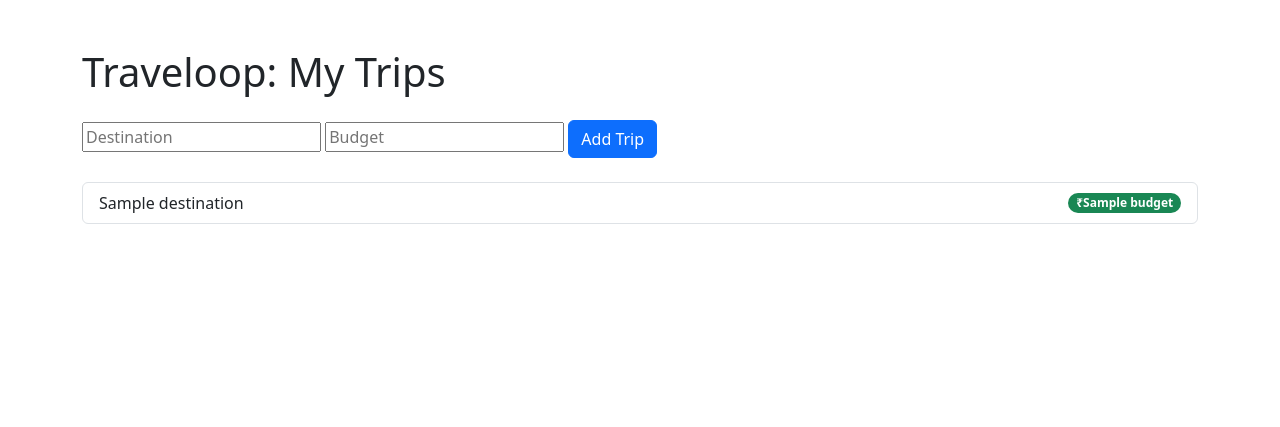
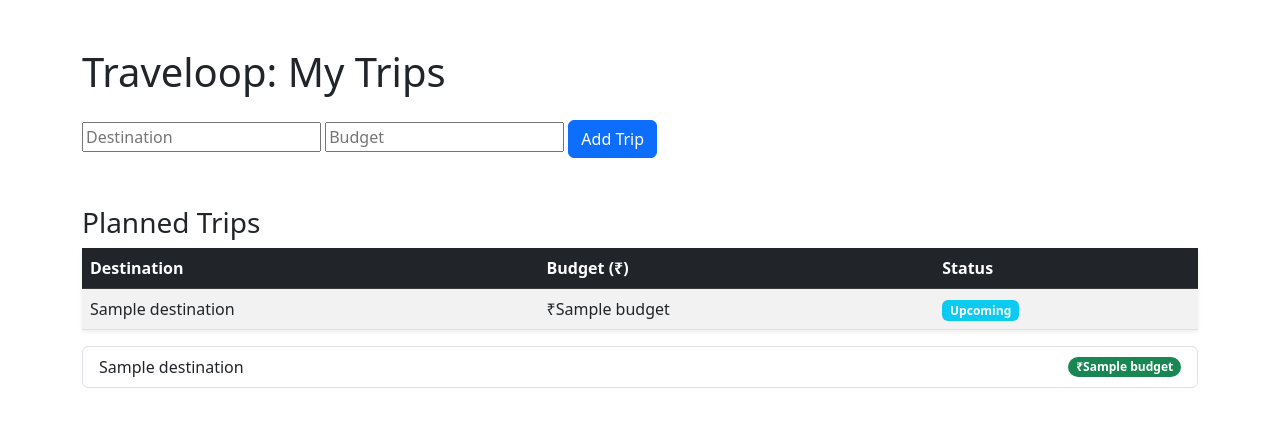
Before and after one commit to ankitmaurya9316938151-gif/Traveloop, a Flask app: template templates/index.html in a window 1280 px wide. Shown: the top 427 px of the page. Run offline with Flask 3, Linux system fonts and the light colour scheme; the template is opened without the code that fills it: most values are stand-ins (such as "Sample title", 1, 10 or a date in 2020).

Commit message:
Trip display table initialized

```diff
--- a/templates/index.html
+++ b/templates/index.html
@@ -12,6 +12,27 @@
         <input type="number" name="budget" placeholder="Budget" required>
         <button type="submit" class="btn btn-primary">Add Trip</button>
     </form>
+    <div class="mt-5">
+    <h3>Planned Trips</h3>
+    <table class="table table-striped shadow-sm">
+        <thead class="table-dark">
+            <tr>
+                <th>Destination</th>
+                <th>Budget (₹)</th>
+                <th>Status</th>
+            </tr>
+        </thead>
+        <tbody>
+            {% for trip in trips %}
+            <tr>
+                <td>{{ trip.destination }}</td>
+                <td>₹{{ trip.budget }}</td>
+                <td><span class="badge bg-info">Upcoming</span></td>
+            </tr>
+            {% endfor %}
+        </tbody>
+    </table>
+</div>
 
     <ul class="list-group">
         {% for trip in trips %}
```
